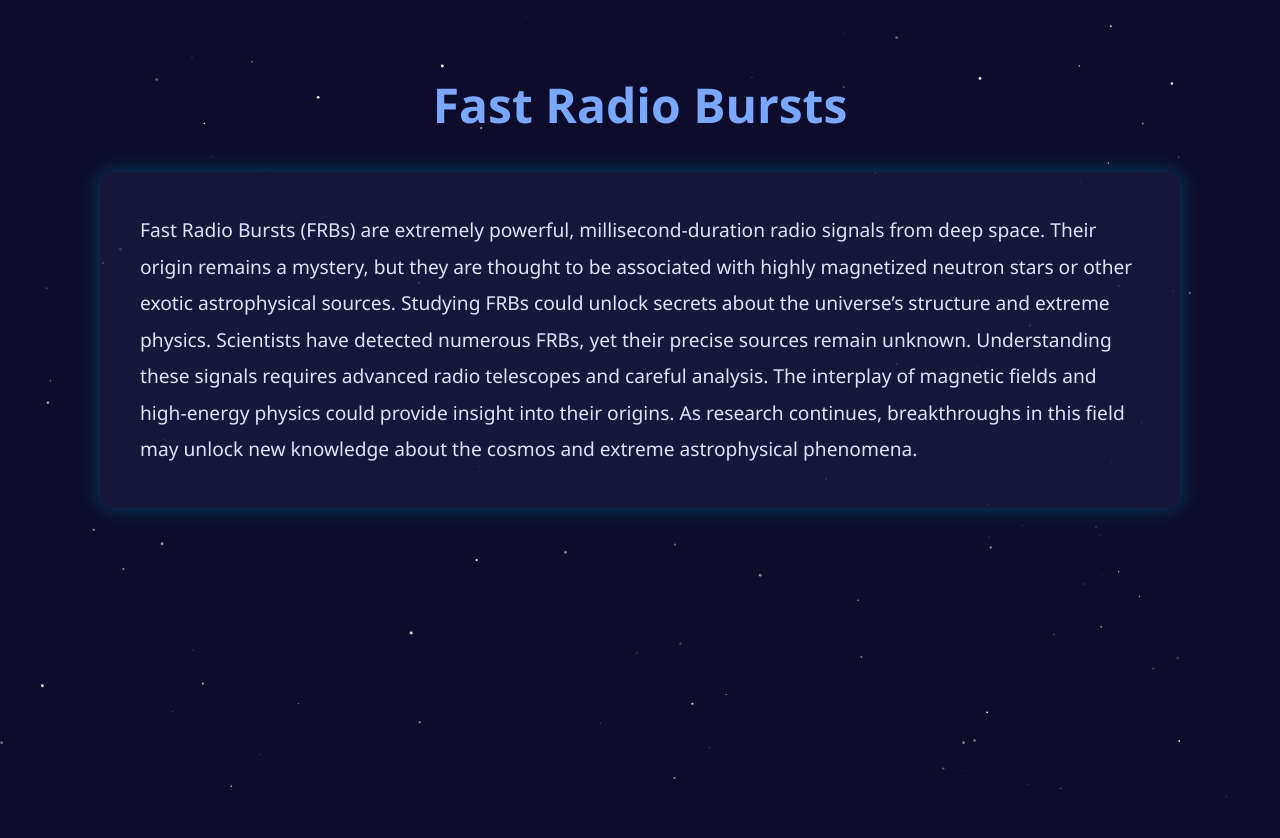
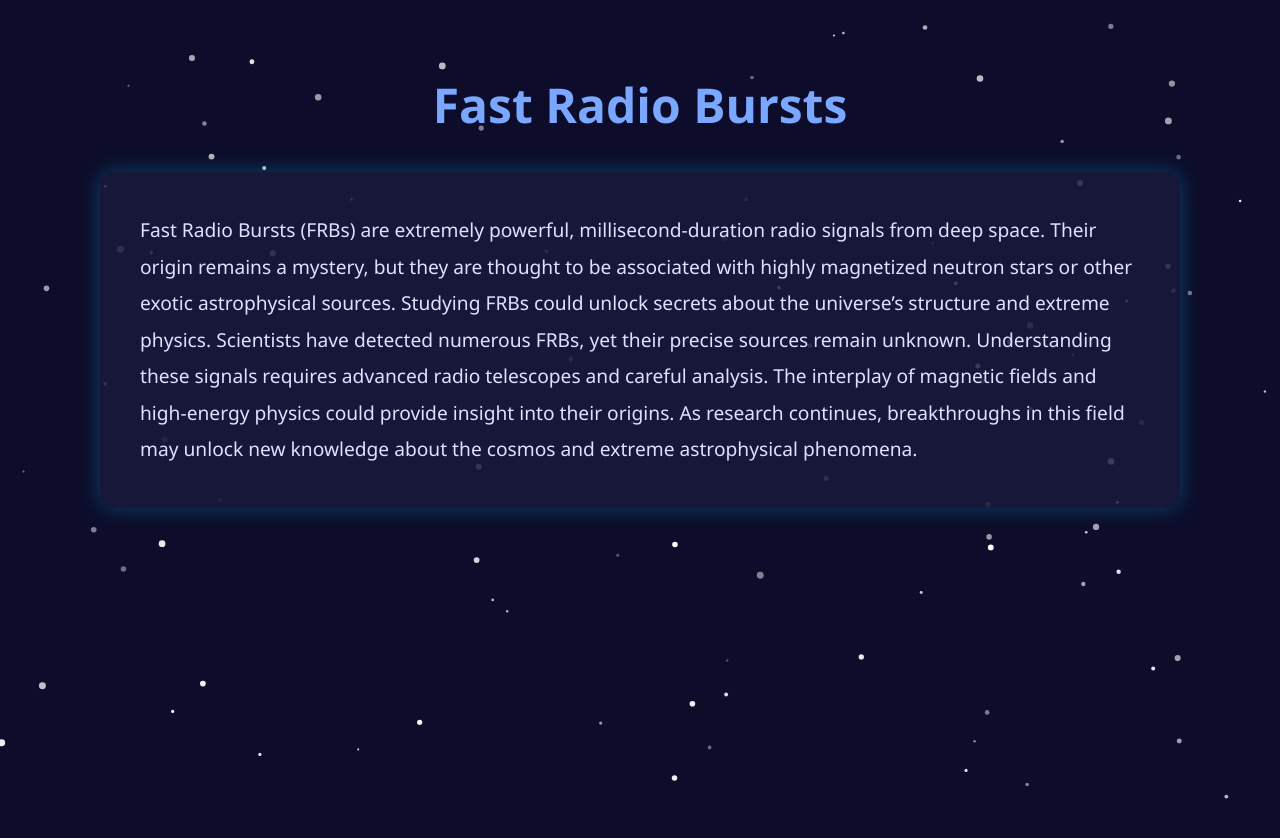
Before and after one commit to morgan-morehouse/fast-radio-bursts, a plain HTML site: page index.html in a window 1280 px wide. Drawn offline with Linux system fonts and the light colour scheme.

Commit message:
Update index.html

```diff
--- a/index.html
+++ b/index.html
@@ -95,13 +95,13 @@
       canvas.width = window.innerWidth;
       canvas.height = window.innerHeight;
       stars = [];
-      for (let i = 0; i < 150; i++) {
+      for (let i = 0; i < 100; i++) {
         stars.push({
           x: Math.random() * canvas.width,
           y: Math.random() * canvas.height,
-          radius: Math.random() * 1.5,
-          alpha: Math.random(),
-          delta: Math.random() * 0.02
+          radius: 1 + Math.random() * 2.5, // Bigger stars
+          alpha: 0.6 + Math.random() * 0.4, // Brighter
+          delta: Math.random() * 0.015 + 0.005
         });
       }
     }
@@ -114,7 +114,7 @@
         ctx.fillStyle = `rgba(255, 255, 255, ${star.alpha})`;
         ctx.fill();
         star.alpha += star.delta;
-        if (star.alpha <= 0 || star.alpha >= 1) star.delta = -star.delta;
+        if (star.alpha <= 0.3 || star.alpha >= 1) star.delta = -star.delta;
       }
       requestAnimationFrame(drawStars);
     }
```
